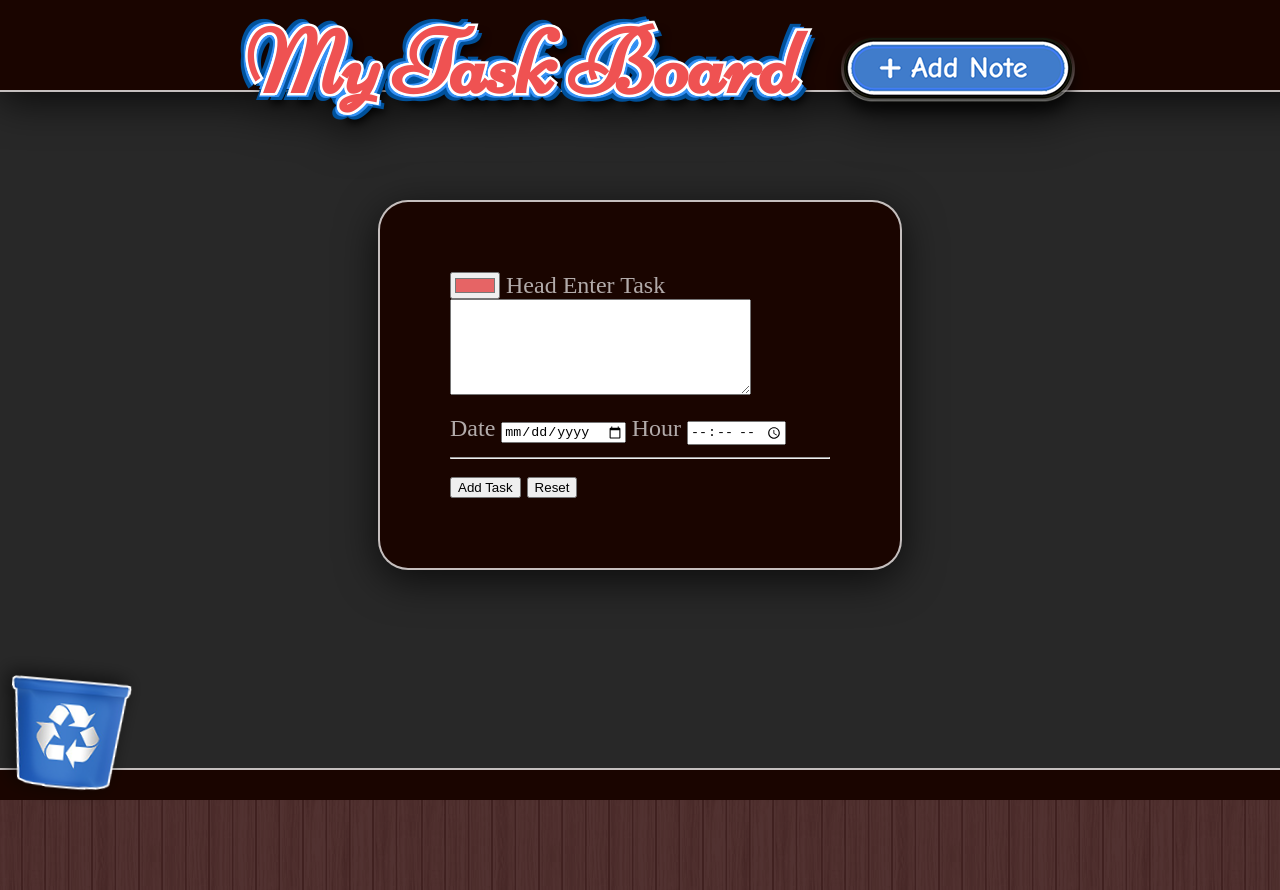
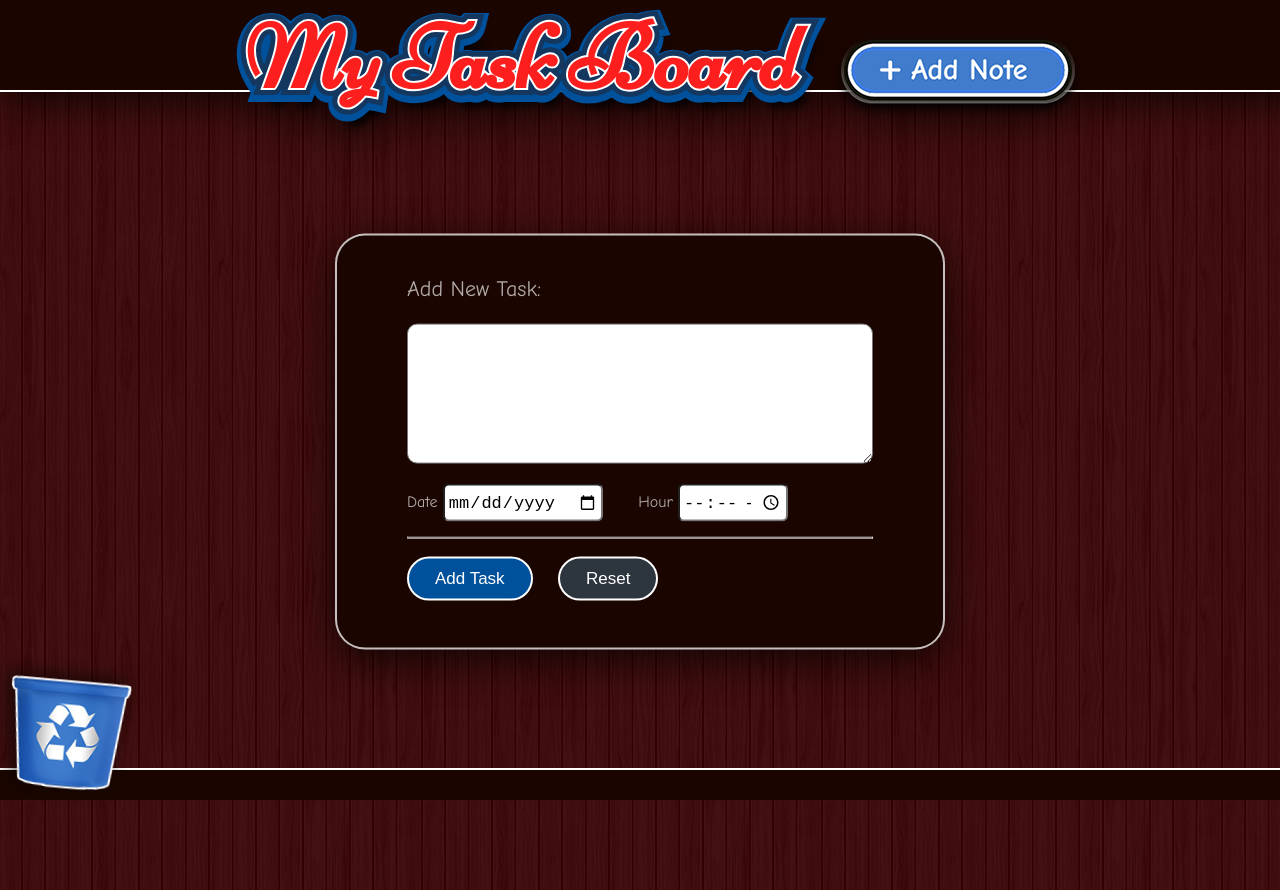
Before and after one commit to KolaStudio/JB-Project1, a plain HTML site: page index.html in a window 1280 px wide. Both pictures are taken after a click on the element 958 px from the left and 70 px from the top of the page. Drawn offline with Linux system fonts and the light colour scheme.

Commit message:
color variables and form desighn

```diff
--- a/index.html
+++ b/index.html
@@ -9,21 +9,21 @@
 </head>
 <body>
     <header>
-        <div class="title">
+        <div class="headerChild">
+            <h1 class="title_backOffset">My Task Board</h1>
+            <h1 class="title_blueLine">My Task Board</h1>
+            <h1 class="title_witeLine">My Task Board</h1>
+            <h1 class="title_mainColor">My Task Board</h1>
             <div class="addNote_Btn" onclick="showForm()"></div>
-            <h1 class="titleBack">My Task Board</h1>
-            <h1 class="titleFront">My Task Board</h1>
         </div>
     </header>
     <main class="mainContainer">
         <div id="allNotesContainer" class="notesContainer"><!--Note Container--></div>
         <div id="blackScreen" style="display: none;"></div>
         <div class="formDiv"  id="form" style="display: none;">
+            <h3>Add New Task:</h3>
             <form onsubmit="createNote()">
-                <input type="color" id="head" name="head" value="#e66465">
-                <label for="head">Head</label>
-                <label>Enter Task</label>
-                <textarea id="taskTextBox" cols="35" rows="6"></textarea>
+                <textarea id="taskTextBox" cols="40" rows="6"></textarea>
                 <label>Date</label>
                 <input type="date" id="dateInputBox">
                 <label>Hour</label>
--- a/main.css
+++ b/main.css
@@ -1,4 +1,13 @@
 @import url('https://fonts.googleapis.com/css2?family=Niconne&display=swap');
+@import url('https://fonts.googleapis.com/css2?family=Comic+Neue&display=swap');
+:root {
+    /* --blue: #3490f4;
+    --main: #ef5252; */
+    --blue: #13375e;
+    --title: #fd1e1e;
+    --main: #bc0000;
+    --pattern: url("assets/images/tileBG2.png");
+  }
 
 html, body{
     margin: 0;
@@ -7,22 +16,11 @@ html, body{
 }
 body{
     box-sizing: border-box;
-    background-color: #ef5252;
-    background-image: url("assets/images/tileBG.png");
+    background-color: var(--main);
+    background-image: var(--pattern);
     background-repeat: repeat;
     overflow: hidden;
-}
-header{
-    text-align: center;
-    height: 70px;
-    padding: 10px 20px;
-    background-color: #1a0500;
-    border-bottom: solid 2px rgba(255, 255, 255, 0.744);
-    filter: drop-shadow(0px 10px 20px rgba(0, 0, 0, 0.7));
-    position: fixed;
-    top: 0;
-    width: 100%;
-    z-index: 5000;
+    font-family: 'Comic Neue', cursive;
 }
 .mainContainer{
     box-sizing: border-box;
@@ -30,74 +28,120 @@ header{
     height: calc(100% - 120px);
     margin: 90px 0 30px 0;
     overflow-y: auto;
-    background-color: #797777;
+}
+    .mainContainer::-webkit-scrollbar{
+        width: 15px;
+    }
+    .mainContainer::-webkit-scrollbar-track {
+        margin: 10px 0;
+    }
+    .mainContainer::-webkit-scrollbar-thumb {
+        background: #292e338d;
+        border-radius: 10px;
+        border: solid 2px #ffffffa8;
+    }
+    .mainContainer::-webkit-scrollbar-thumb:hover {
+        background: #00519b;
 }
 
-/* === Title === */
-.title{
+
+/* =========================== Header =========================== */
+header{
+    text-align: center;
+    height: 80px;
+    padding: 5px 20px;
+    background-color: #1a0500;
+    border-bottom: solid 2px #ffffff;
+    filter: drop-shadow(0px 10px 20px #000000b3);
+    position: fixed;
+    top: 0;
+    width: 100%;
+    z-index: 5000;
+}
+.headerChild{
     margin: 0 auto;
     width: 830px;
 }
-h1{
+.title_mainColor, .title_witeLine, .title_blueLine, .title_backOffset {
     margin: 0px;
     position: absolute;
     font-size: 90px;
     font-family: 'Niconne', cursive;
 }
-.titleFront{
-    color: #ef5252;
-    text-shadow: 2px 2px 0px #ffffff,
-                -2px -2px 0px #ffffff,
-                -2px 2px 0px #ffffff;
-}
-.titleBack{
-    -webkit-text-stroke: 5PX #ffffff;
-    text-shadow:4px 4px 0px #3490f4,
-                -4px -4px 0px #3490f4,
-                -4px 4px 0px #3490f4,
-                7px 7px 0px #00519b,
-                -7px -7px 0px #00519b,
-                -7px 7px 0px #00519b,
-                7px 10px 10px #000000;
-}
+.title_mainColor{ color: var(--title);}
+.title_witeLine{ -webkit-text-stroke: 4PX #ffffff;}
+.title_blueLine{ -webkit-text-stroke: 14PX var(--blue);}
+.title_backOffset{ -webkit-text-stroke: 22PX #00519b; top: 8px; text-shadow:7px 15px 10px #000000; }
+
 .addNote_Btn{
     float: right;
     width: 234px;
     height: 70px;
-    margin-top: 25px;
+    margin-top: 32px;
     background-image: url("assets/images/addNoteBtn.png");
-    filter: drop-shadow(0px 10px 7px rgba(0, 0, 0, 0.7));
+    filter: drop-shadow(0px 5px 5px #000000);
 }
 .addNote_Btn:hover{
     cursor: pointer;
     background-position: 0px 140px;
 }
 
-/* === Form === */
+/* =========================== Form =========================== */
 .formDiv{
+    box-sizing: border-box;
     position: fixed;
-    top: 200px;
-    left: 50%;
-    transform: translate(-50%, 0);
-    width: 380px;
-    padding: 70px;
-    /* margin: 180px auto 0 auto; */
-    font-size: 24px;
+    left: 50%; top: 50%;
+    transform: translate(-50%, -40%);
+    padding: 40px 70px;
     color: #ffffffaa;
     background-color: #1a0500;
-    border: solid 2px rgba(255, 255, 255, 0.744);
+    border: solid 2px #ffffffbe;
     border-radius: 30px;
-    filter: drop-shadow(0px 10px 20px rgba(0, 0, 0, 0.7));
+    filter: drop-shadow(0px 10px 20px #000000b3);
+}
+.formDiv h3{
+    margin-top: 0;
+    font-weight: 100;
+    font-size: 22px;
 }
 /* -- */
-textarea{
+.formDiv textarea{
     display: block;
     margin-bottom: 20px;
+    border-radius: 10px;
+    width: 100%;
+    box-sizing: border-box;
+    padding: 12px 20px;
+    font-size:17px;
 }
+.formDiv input{
+    height: 28px;
+    border-radius: 6px;
+    padding: 3px;
+    font-size: 17px;
+    margin-bottom: 7px;
+}
+.formDiv input[type=date]{ margin-right: 30px; }
+.formDiv input[type=time]{ width: 100px; }
 
-/* === Note === */
+.formDiv button{
+    border-radius: 24px;
+    padding: 10px 26px;
+    margin: 10px 20px 0 0;
+    font-size: 17px;
+    margin-bottom: 7px;
+}
+.formDiv button:hover{ cursor: pointer; }
+.formDiv button[type=submit]{ color: white; background-color: #00519b; border: solid 2px white;}
+.formDiv button[type=reset]{ color: white; background-color: #2d353e; border: solid 2px white;}
+
+.formDiv button[type=submit]:hover{ background-color: var(--blue);}
+.formDiv button[type=reset]:hover{ background-color: #434c57;}
+
+
+/* =========================== Board & Notes =========================== */
 .notesContainer{
-    padding: 180px 130px 0 130px;
+    padding: 80px 60px 0 140px;
     display: flex;
     flex-wrap: wrap;
     justify-content: flex-start;
@@ -110,7 +154,7 @@ textarea{
     height: 330px;
     margin: 10px 15px;
     padding: 5px 15px;
-    font-size: 18px;
+    font-size: 17px;
     position:relative;
     filter: drop-shadow(10px 10px 5px #00000050);
 }
@@ -121,9 +165,6 @@ textarea{
 }
 .deleteBtn{
     display:none;
-}
-.noteItem:hover{
-    /* cursor: pointer; */
 }
 .noteItem:hover .deleteBtn{
     cursor: pointer;
@@ -157,7 +198,7 @@ textarea{
 }
 .noteDateAndTime span:nth-child(2){
     margin-left: 20px;
-    color: red;
+    color: var(--blue);
 }
 
 /* scroll */
@@ -175,22 +216,14 @@ textarea{
     background: #797777;
   }
 
-  /* ======= */
-  #blackScreen{
-    position: fixed;
-    top: 0;
-    width: 5000px;
-    height: 5000px;
-    overflow: hidden;
-    background-color: #000000aa;
-  }
+  /* ========================= Footer ========================== */
   footer{
     position: fixed;
     bottom: 0;
     width: 100%;
     height: 30px;
     background-color: #1a0500;
-    border-top: solid 2px rgba(255, 255, 255, 0.744);
+    border-top: solid 2px #ffffff;
   }
   #recycle{
     position: fixed;
@@ -200,9 +233,18 @@ textarea{
     height: 160px;
     rotate: 5deg;
     background-image: url("assets/images/recycle1.png");
-    filter: drop-shadow(-5px -3px 10px rgba(0, 0, 0, 0.7));
+    filter: drop-shadow(-5px -3px 10px #000000b3);
   }
   #recycle:hover{
     cursor: pointer;
     /* background-position: 0px 160px; */
   }
+
+  #blackScreen{
+    position: fixed;
+    top: 0;
+    width: 5000px;
+    height: 5000px;
+    overflow: hidden;
+    background-color: #000000aa;
+  }
```
